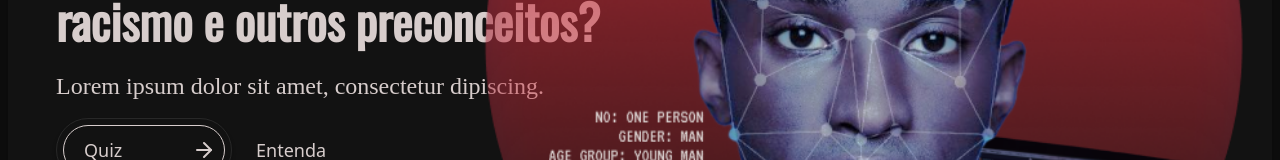
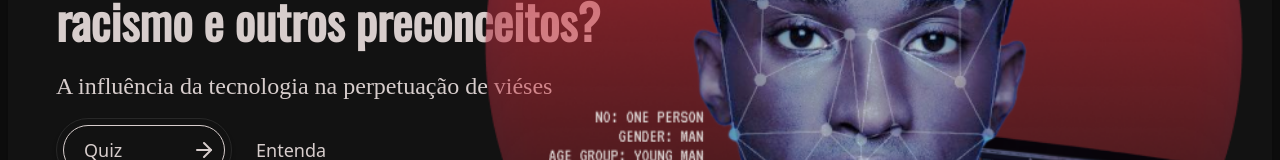
Before and after one commit to Anemaygi/Quiz-ArteOuIA, a React (Vite) app: page / in a window 1280 px wide. Shown: the part 364-524 px from the top of the page. Built offline with nearby package versions, Linux system fonts and the light colour scheme; a web font is replaced by a local one.

Commit message:
add new text

```diff
--- a/src/pages/landingPage.tsx
+++ b/src/pages/landingPage.tsx
@@ -15,7 +15,7 @@ const LandingPage: React.FC = () => {
           <div className="my-8">
 
             <h1 className='font-Oswald text-5xl font-bold mb-4 leading-snug text-center lg:text-left '> Como a tecnologia perpetua racismo e outros preconceitos? </h1>
-            <p className='font-ZenMaru text-2xl text-bold text-center lg:text-left'>Lorem ipsum dolor sit amet, consectetur dipiscing.</p>
+            <p className='font-ZenMaru text-2xl text-bold text-center lg:text-left'>A influência da tecnologia na perpetuação de viéses</p>
             <div className="flex justify-center items-center lg:justify-start mt-4">
               <div className="w-44"><Button text="Quiz" handleClick={() => navigate('/quiz')} /></div>
               <p className="cursor-pointer text-lg px-6 hover:scale-105" onClick={() => navigate('/about')}>Entenda</p>
--- a/src/pages/quiz_tips.tsx
+++ b/src/pages/quiz_tips.tsx
@@ -12,7 +12,7 @@ const Card: React.FC<CardProps> = ({ title, content }) => {
 
     <div className="bg-gradient-to-b rounded-lg shadow-md from-[#282828] h-full w-full flex lg:flex-row flex-col md:hover:bg-gradient-to-b md:hover:from-[#313131] transition-all ease-in-out md:hover:duration-300 items-center p-2 group">
       <h1 className="font-Oswald text-semibold text-3xl p-4 md:group-hover:text-white transition-all">{title}</h1>
-      <p className="font-ZenMaru text-lg text-center overflow-auto">{content}</p>
+      <p className="font-ZenMaru text-md text-justify overflow-auto">{content}</p>
     </div>
 
   );
@@ -34,17 +34,17 @@ const QuizTips: React.FC<QuizOnboardingProps> = ({ next }) => {
         </div>
       </div>
 
-      <div className="w-full h-full bg-gradient-to-b rounded-lg shadow-md from-[#282828] flex flex-col md:hover:bg-gradient-to-b items-center justify-center md:hover:from-[#313131] transition-all ease-in-out md:hover:duration-300 p-8 group">
+      <div className="w-full overflow-y-auto h-full bg-gradient-to-b rounded-lg shadow-md from-[#282828] flex flex-col md:hover:bg-gradient-to-b items-center justify-center md:hover:from-[#313131] transition-all ease-in-out md:hover:duration-300 p-8 group">
         <h1 className="font-Oswald text-semibold text-[2.5rem] p-4 md:group-hover:text-white transition-all">Como I.A. cria "arte"?</h1>
-        <img className="m-8" src="assets\iaarte.png" />
-        <p className="font-ZenMaru text-lg text-center overflow-auto">Lorem ipsum dolor sit amet, consectetur dipiscing.Lorem ipsum dolor sit amet, consectetur dipiscing.Lorem ipsum dolor sit amet, consectetur dipiscing.Lorem ipsum dolor sit amet, consectetur dipiscing.</p>
+        <img className="m-8 w-40" src="assets\iaarte.png" />
+        <p className="font-ZenMaru text-md text-center overflow-auto">Em 2014, surgiu um novo método de aprendizado de máquina chamado Generative Adversarial Network (GAN), adotado especialmente por artistas devido à capacidade de criar não apenas "arte visual", mas várias outras aplicações de geração de imagem por Inteligência Artificial. Para gerar imagens, esses modelos usam grandes conjuntos de dados, contendo milhares ou até milhões de exemplos de imagens reais, para treinar o Gerador (responsável por criar imagens) e o Discriminador (que avalia se a imagem gerada parece real). Ambos aprendem juntos para produzir resultados mais convincentes, capturando padrões e características estatísticas do conjunto de dados de treinamento.</p>
 
 
       </div>
       <div className="w-full grid grid-rows-3 h-full gap-4">
-        <Card title={'Subjetividade'} content={'Lorem ipsum dolor sit amet, consectetur dipiscing.'} />
-        <Card title={'Subjetividade'} content={'Lorem ipsum dolor sit amet, consectetur dipiscing.'} />
-        <Card title={'Subjetividade'} content={'Lorem ipsum dolor sit amet, consectetur dipiscing.'} />
+      <Card title={'Subjetividade'} content={'A I.A. pode ampliar a criatividade dos artistas, mas não tem a capacidade de expressar vivências com criatividade e subjetividade.'} />
+        <Card title={'Autoria'} content={'O modelo recebe instruções, mas utiliza dados já existentes (que podem ter direitos autorais) para criar resultados com características semelhantes.'} />
+        <Card title={'Viés'} content={'A utilização de dados pode levar à perpetuação de discriminações existentes na sociedade nos resultados.'} />
       </div>
 
     </div>
```
